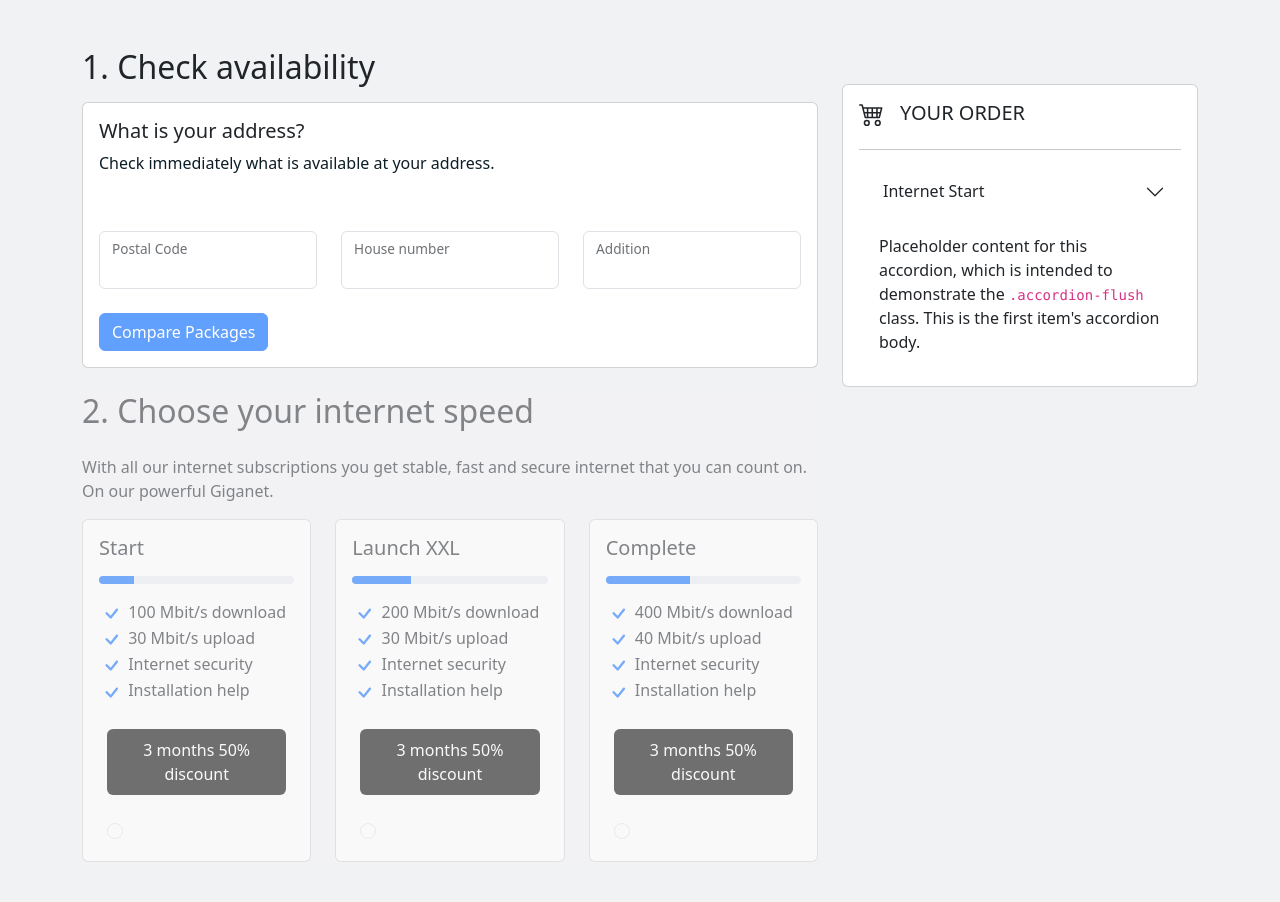
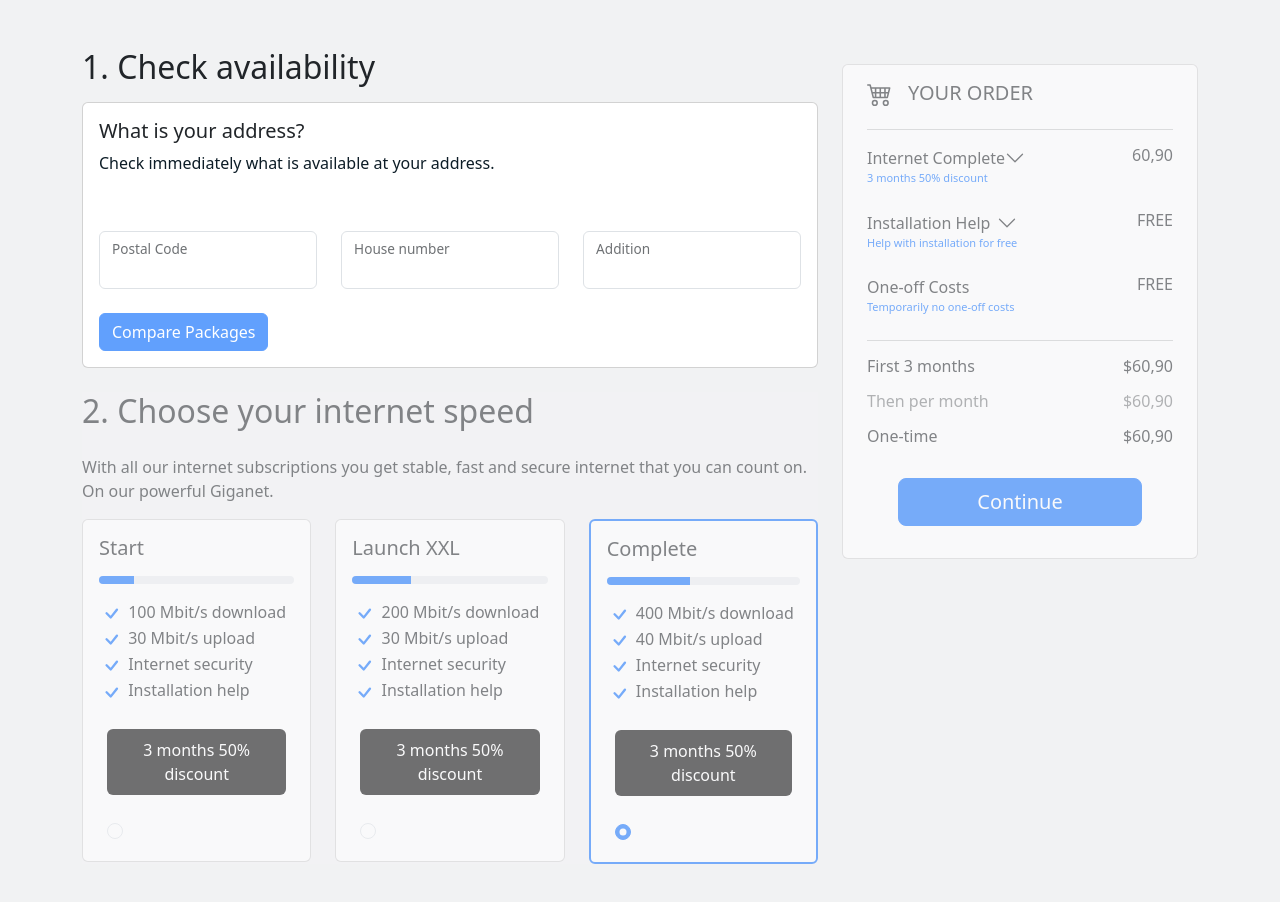
Before and after one commit to paulahage/skynet, an Angular app in the folder shop/ui/: page /internet_packages in a window 1280 px wide. Shown: the top 902 px of the page. Built offline with nearby package versions, Linux system fonts and the light colour scheme.

Commit message:
Created Shopping Cart component

```diff
--- a/shop/ui/src/app/shopping-view/internet-plans/internet-packs.ts
+++ b/shop/ui/src/app/data/internet-packs.ts
@@ -9,6 +9,8 @@ export const packages = [
       'Internet security',
       'Installation help',
     ],
+    label: false,
+    price: '23,90',
   },
   {
     id: 2,
@@ -20,6 +22,8 @@ export const packages = [
       'Internet security',
       'Installation help',
     ],
+    label: false,
+    price: '30,90',
   },
   {
     id: 3,
@@ -32,5 +36,12 @@ export const packages = [
       'Installation help',
     ],
     label: true,
+    price: '60,90',
   },
 ];
+
+export const internetInstallationHelp = [
+  'Wifi scan',
+  'Super strong modem',
+  'Mechanic',
+];
--- a/shop/ui/src/app/services/shopping.service.ts
+++ b/shop/ui/src/app/services/shopping.service.ts
@@ -1,4 +1,7 @@
 import { Injectable } from '@angular/core';
+import { Subject } from 'rxjs';
+
+import { InternetPackage } from 'src/app/models/internet-packs.model';
 
 @Injectable({
   providedIn: 'root',
@@ -6,6 +9,7 @@ import { Injectable } from '@angular/core';
 export class ShoppingService {
   isRegistryOk: boolean = false;
   isLoading: boolean = false;
+  selectedPackage = new Subject<InternetPackage>();
 
   constructor() {}
 }
--- a/shop/ui/src/app/shopping-cart/shopping-cart.component.html
+++ b/shop/ui/src/app/shopping-cart/shopping-cart.component.html
@@ -1,6 +1,6 @@
-<div class="invisible_margin"></div>
-<div class="card sticky-top">
-  <div class="card-body">
+<div [ngClass]="{ container_disabled: !isRegistryOk }">
+  <div class="card">
+    <div class="card-body px-4 align-items-start">
       <div class="d-flex flex-row align-content-center">
         <svg
           xmlns="http://www.w3.org/2000/svg"
@@ -17,34 +17,153 @@
         <h5 class="card-title ms-3">YOUR ORDER</h5>
       </div>
       <hr />
-    <div class="accordion accordion-flush open" id="internetPackage">
+      <!-- ******** First Accordion ******** -->
+      <div class="accordion accordion-flush open mb-4" id="internetPackage">
         <div class="accordion-item">
-        <h2 class="accordion-header">
+          <div
+            class="d-flex flex-row align-items-start justify-content-between my-3"
+          >
+            <div class="accordion-header d-flex flex-column align-items-start">
               <button
-            class="accordion-button collapsed ms-1"
+                class="accordion-button collapsed"
                 type="button"
                 data-bs-toggle="collapse"
                 data-bs-target="#collapseOne"
                 aria-expanded="false"
                 aria-controls="collapseOne"
-            (click)="toggleAccordion()"
               >
-            Internet Start
+                Internet {{ internetPackage.title }}
               </button>
-        </h2>
-        <!-- <h6 class="card-text align-content-center">R$23,90</h6> -->
+              <span class="tag_discount">3 months 50% discount</span>
+            </div>
+            <h6 class="card-text align-content-center">
+              {{ internetPackage.price }}
+            </h6>
+          </div>
           <div
             id="collapseOne"
-          class="accordion-collapse collapse show"
+            class="accordion-collapse collapse"
             data-bs-parent="#internetPackage"
           >
             <div class="accordion-body">
-            Placeholder content for this accordion, which is intended to
-            demonstrate the <code>.accordion-flush</code> class. This is the
-            first item's accordion body.
+              <ul>
+                <li *ngFor="let detail of internetPackage.details" class="my-2">
+                  <svg
+                    xmlns="http://www.w3.org/2000/svg"
+                    width="20"
+                    height="20"
+                    fill="black"
+                    class="bi bi-check"
+                    viewBox="0 0 16 16"
+                  >
+                    <path
+                      d="M10.97 4.97a.75.75 0 0 1 1.07 1.05l-3.99 4.99a.75.75 0 0 1-1.08.02L4.324 8.384a.75.75 0 1 1 1.06-1.06l2.094 2.093 3.473-4.425a.267.267 0 0 1 .02-.022z"
+                    />
+                  </svg>
+                  {{ detail }}
+                </li>
+              </ul>
             </div>
           </div>
         </div>
       </div>
+
+      <!-- ******** Second Accordion ******** -->
+      <div class="accordion accordion-flush open mb-4" id="internetHelp">
+        <div class="accordion-item">
+          <div
+            class="d-flex flex-row align-items-start justify-content-between my-3"
+          >
+            <div class="accordion-header d-flex flex-column align-items-start">
+              <button
+                class="accordion-button collapsed"
+                type="button"
+                data-bs-toggle="collapse"
+                data-bs-target="#collapseTwo"
+                aria-expanded="false"
+                aria-controls="collapseTwo"
+              >
+                Installation Help
+              </button>
+              <span class="tag_discount">Help with installation for free</span>
+            </div>
+            <h6 class="card-text align-content-center">FREE</h6>
+          </div>
+          <div
+            id="collapseTwo"
+            class="accordion-collapse collapse"
+            data-bs-parent="#internetHelp"
+          >
+            <div class="accordion-body">
+              <ul>
+                <li
+                  *ngFor="let installation of internetInstallation"
+                  class="my-2"
+                >
+                  <svg
+                    xmlns="http://www.w3.org/2000/svg"
+                    width="20"
+                    height="20"
+                    fill="black"
+                    class="bi bi-check"
+                    viewBox="0 0 16 16"
+                  >
+                    <path
+                      d="M10.97 4.97a.75.75 0 0 1 1.07 1.05l-3.99 4.99a.75.75 0 0 1-1.08.02L4.324 8.384a.75.75 0 1 1 1.06-1.06l2.094 2.093 3.473-4.425a.267.267 0 0 1 .02-.022z"
+                    />
+                  </svg>
+                  {{ installation }}
+                </li>
+              </ul>
             </div>
           </div>
+        </div>
+      </div>
+      <div
+        class="d-flex flex-row align-items-start justify-content-between mb-4"
+      >
+        <div class="d-flex flex-column align-items-start">
+          <p class="m-0">One-off Costs</p>
+          <span class="tag_discount">Temporarily no one-off costs</span>
+        </div>
+        <h6 class="card-text align-content-center">FREE</h6>
+      </div>
+      <hr />
+
+      <!-- ******** Package final prices ******** -->
+      <div class="d-flex flex-column align-items-start">
+        <div
+          class="d-flex flex-row align-items-center justify-content-between mb-2"
+          style="width: 100%"
+        >
+          <h6>First 3 months</h6>
+          <h6>${{ internetPackage.price }}</h6>
+        </div>
+        <div
+          class="d-flex flex-row align-items-center justify-content-between mb-2"
+          style="width: 100%"
+        >
+          <h6 class="price_per_month">Then per month</h6>
+          <h6 class="price_per_month">${{ internetPackage.price }}</h6>
+        </div>
+        <div
+          class="d-flex flex-row align-items-center justify-content-between mb-2"
+          style="width: 100%"
+        >
+          <h6>One-time</h6>
+          <h6>${{ internetPackage.price }}</h6>
+        </div>
+      </div>
+
+      <!-- ******** Button ******** -->
+      <div
+        class="d-flex flex-column align-items-center justify-content-between my-3"
+        style="width: 100%"
+      >
+        <button class="btn btn-primary btn-lg" type="button" style="width: 80%">
+          Continue
+        </button>
+      </div>
+    </div>
+  </div>
+</div>
--- a/shop/ui/src/app/shopping-cart/shopping-cart.component.scss
+++ b/shop/ui/src/app/shopping-cart/shopping-cart.component.scss
@@ -1,4 +1,40 @@
-.invisible_margin{
-  height: 20px;
-  align-self: flex-start;
+@import "../../styles.scss";
+
+.accordion-item {
+  border: none;
 }
+
+.accordion-button {
+  padding: 0;
+}
+
+.accordion-button:not(.collapsed) {
+  color: inherit;
+  background: transparent;
+  color: black;
+  border: none;
+  box-shadow: none;
+  outline: none;
+}
+
+.accordion-button:not(.collapsed)::after {
+  filter: brightness(0%);
+  padding: 0;
+}
+
+.accordion-button:focus {
+  box-shadow: none;
+}
+
+.accordion-body {
+  padding: 0;
+}
+
+.tag_discount {
+  font-size: 11px;
+  color: $color-blue;
+}
+
+.price_per_month {
+  color: $text-color-light-plus;
+}
--- a/shop/ui/src/app/shopping-cart/shopping-cart.component.ts
+++ b/shop/ui/src/app/shopping-cart/shopping-cart.component.ts
@@ -1,4 +1,9 @@
 import { Component } from '@angular/core';
+import { Subscription } from 'rxjs';
+
+import { ShoppingService } from '../services/shopping.service';
+import { InternetPackage } from '../models/internet-packs.model';
+import { internetInstallationHelp } from '../data/internet-packs';
 
 @Component({
   selector: 'app-shopping-cart',
@@ -6,12 +11,19 @@ import { Component } from '@angular/core';
   styleUrls: ['./shopping-cart.component.scss'],
 })
 export class ShoppingCartComponent {
-  // collapseElementList = document.querySelectorAll('.collapse');
-  // collapseList = [...collapseElementList].map(
-  //   (collapseEl) => new bootstrap.Collapse(collapseEl)
-  // );
+  internetPackage!: InternetPackage;
+  subscription!: Subscription;
+  internetInstallation = internetInstallationHelp;
 
-  toggleAccordion() {
+  constructor(private shoppingService: ShoppingService) {}
 
+  ngOnInit() {
+    this.subscription = this.shoppingService.selectedPackage.subscribe(
+      (itPackage) => (this.internetPackage = itPackage)
+    );
+  }
+
+  get isRegistryOk() {
+    return this.shoppingService.isRegistryOk;
   }
 }
--- a/shop/ui/src/app/shopping-view/internet-plans/internet-plans.component.html
+++ b/shop/ui/src/app/shopping-view/internet-plans/internet-plans.component.html
@@ -6,7 +6,7 @@
   </p>
   <div class="row">
     <div class="col-md-4" *ngFor="let package of internetPackages">
-      <a style="cursor: pointer" (click)="selectPackage(package.id)">
+      <a style="cursor: pointer" (click)="selectPackage(package)">
         <div
           class="card card_container"
           [ngClass]="{
--- a/shop/ui/src/app/shopping-view/internet-plans/internet-plans.component.scss
+++ b/shop/ui/src/app/shopping-view/internet-plans/internet-plans.component.scss
@@ -1,19 +1,4 @@
 @import "../../../styles.scss";
-
-.container_disabled {
-  pointer-events: none;
-  position: relative;
-}
-
-.container_disabled::before {
-  content: "";
-  display: block;
-  width: 100% ;
-  height: 100%;
-  position: absolute;
-  background-color: $main-bg-color-overlay;
-  z-index: 2;
-}
 
 .discount-label {
   background-color: $color-black;
--- a/shop/ui/src/app/shopping-view/internet-plans/internet-plans.component.ts
+++ b/shop/ui/src/app/shopping-view/internet-plans/internet-plans.component.ts
@@ -1,7 +1,8 @@
 import { Component } from '@angular/core';
 
-import { packages } from './internet-packs';
+import { packages } from '../../data/internet-packs';
 import { ShoppingService } from 'src/app/services/shopping.service';
+import { InternetPackage } from 'src/app/models/internet-packs.model';
 
 @Component({
   selector: 'app-internet-plans',
@@ -14,8 +15,14 @@ export class InternetPlansComponent {
 
   constructor(private shoppingService: ShoppingService) {}
 
-  selectPackage(packageId: number) {
-    this.selectedPackageId = packageId;
+  ngOnInit() {
+    this.selectedPackageId = this.internetPackages.length > 0 ? this.internetPackages[2].id : null;
+    this.shoppingService.selectedPackage.next(this.internetPackages[2]);
+  }
+
+  selectPackage(internetPackage: InternetPackage) {
+    this.selectedPackageId = internetPackage.id;
+    this.shoppingService.selectedPackage.next(internetPackage);
   }
 
   isPackageSelected(packageId: number): boolean {
@@ -23,6 +30,6 @@ export class InternetPlansComponent {
   }
 
   get isRegistryOk() {
-    return this.shoppingService.isRegistryOk
+    return this.shoppingService.isRegistryOk;
   }
 }
--- a/shop/ui/src/styles.scss
+++ b/shop/ui/src/styles.scss
@@ -4,8 +4,10 @@ $main-bg-color: #f1f2f3;
 $main-bg-color-overlay: #f1f2f375;
 $loading-bg: #f1f2f362;
 $text-color-light: rgb(13, 29, 39);
+$text-color-light-plus: #777a7c;
 $color-black: rgb(0, 0, 0);
 $color-white: rgb(255, 255, 255);
+$color-blue: #0d6efd;
 
 body {
   background-color: $main-bg-color;
@@ -30,11 +32,26 @@ input::-webkit-inner-spin-button {
 }
 
 /* Standard */
-input[type=number] {
+input[type="number"] {
   appearance: textfield;
 }
 
 /* Firefox */
-input[type=number] {
+input[type="number"] {
   -moz-appearance: textfield;
 }
+
+.container_disabled {
+  pointer-events: none;
+  position: relative;
+}
+
+.container_disabled::before {
+  content: "";
+  display: block;
+  width: 100%;
+  height: 100%;
+  position: absolute;
+  background-color: $main-bg-color-overlay;
+  z-index: 10;
+}
```
Also changed, not shown: shop/ui/src/app/models/internet-packs.model.ts (added, +8 -0 lines). Lines whose indentation alone changed are shown as unchanged.
